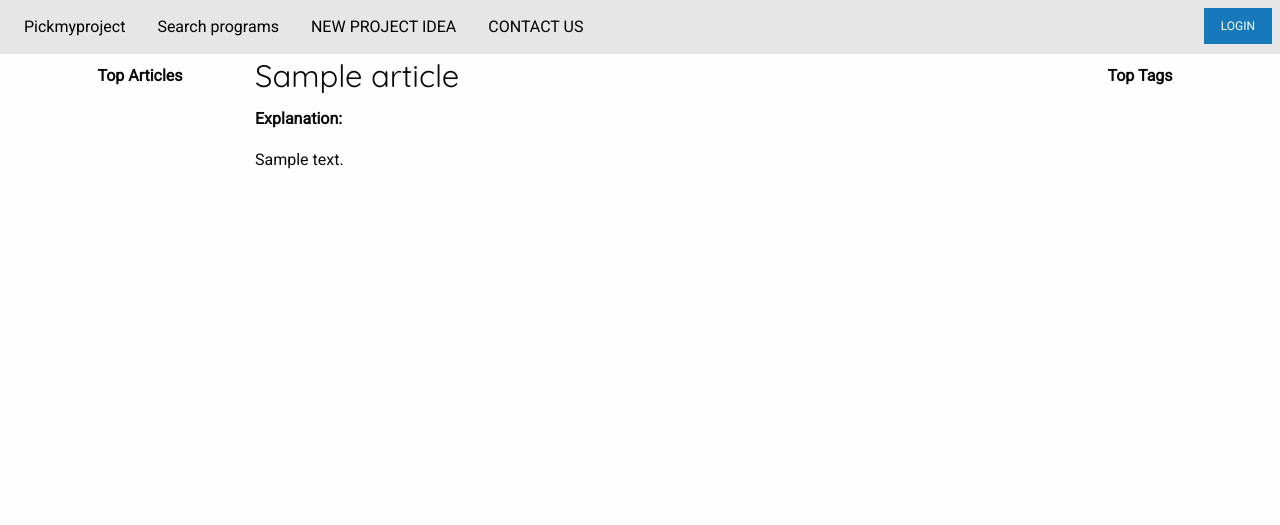
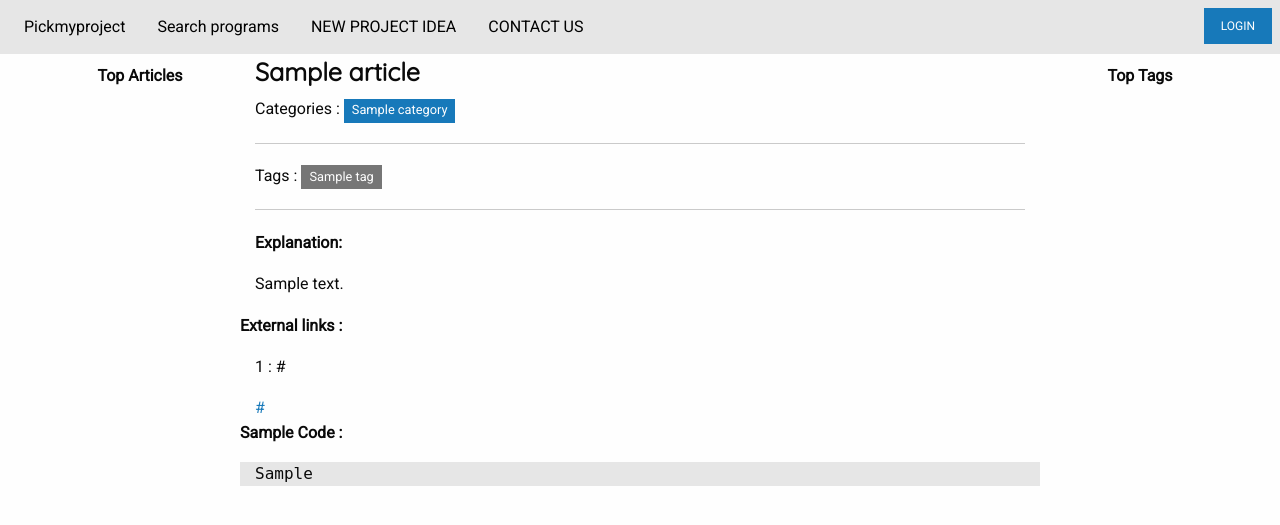
Before and after one commit to venkatasrikanthmaddela/newpmpro, a Django app: page /see-programs in a window 1280 px wide. Shown: the top 525 px of the page. Run offline with Django 3.2, Linux system fonts and the light colour scheme; tables that the repository leaves empty hold one stand-in row (values such as "Sample post"); lists and menus that the app fills with data are empty; parts of the project's set-up code (start-up, migrations or seed data) failed here and were passed over; some libraries are stand-ins or nearby versions.

Commit message:
added the structure

```diff
--- a/newpmpro/articleManagement/templates/articleManagement/articlesListPage.html
+++ b/newpmpro/articleManagement/templates/articleManagement/articlesListPage.html
@@ -16,22 +16,55 @@
             {% for each_article in allArticles %}
                 <div class="row">
                     <div class="large-12 small-12 columns">
-                        <h3 class="get-title-font">
-                            {{ each_article.title }}
-                        </h3>
+                        <h4 class="get-title-font">
+                            <b>{{ each_article.articleData.title }}</b>
+                        </h4>
+                        {% if each_article.categories %}
+                            <div>
+                                <span>Categories : </span>
+                                {% for each_category in each_article.categories %}
+                                    <span class="label primary">{{ each_category }}</span>
+                                {% endfor %}
+                            </div>
+                            <hr>
+                        {% endif %}
+                        {% if each_article.tags %}
+                            <div>
+                                <span>Tags : </span>
+                                {% for each_tag in each_article.tags %}
+                                    <span class="label secondary">{{ each_tag }}</span>
+                                {% endfor %}
+                            </div>
+                            <hr>
+                        {% endif %}
                     </div>
                 </div>
                 <div class="row">
-                    <div class="large-10 small-12 columns">
+                    <div class="large-12 small-12 columns">
                         <p><b>Explanation:</b></p>
-                        <p class="large-text-justify">{{ each_article.content }}</p>
+                        <p class="large-text-justify">{{ each_article.articleData.content }}</p>
                     </div>
                 </div>
-                {% if each_article.links %}
-
-                {% endif %}
                 <div class="row">
-
+                    <p><b>External links :</b></p>
+                </div>
+                <div class="row">
+                    {% if each_article.links %}
+                        <div class="large-12 small-12 columns">
+                            {% for each_link in each_article.links %}
+                                <p>{{ forloop.counter }} : {{ each_link.linkName }}</p>
+                                <a href="{{ each_link.link }}" target="_blank">{{ each_link.link }}</a>
+                            {% endfor %}
+                        </div>
+                    {% endif %}
+                </div>
+                <div class="row">
+                    <p><b>Sample Code :</b></p>
+                </div>
+                <div class="row">
+                    <div class="large-12 small-12 columns" style="background-color: #e6e6e6">
+                        <pre>{{ each_article.articleData.codePart }}</pre>
+                    </div>
                 </div>
             {% endfor %}
         </div>
--- a/newpmpro/articleManagement/views.py
+++ b/newpmpro/articleManagement/views.py
@@ -30,5 +30,4 @@ def articlesListPage(request):
                 )
         article_data["articleData"] = each_article
         articles_list.append(article_data)
-    print article_data
-    return render(request, 'articleManagement/articlesListPage.html', {"allArticles":totalArticles})
+    return render(request, 'articleManagement/articlesListPage.html', {"allArticles":articles_list})
```
